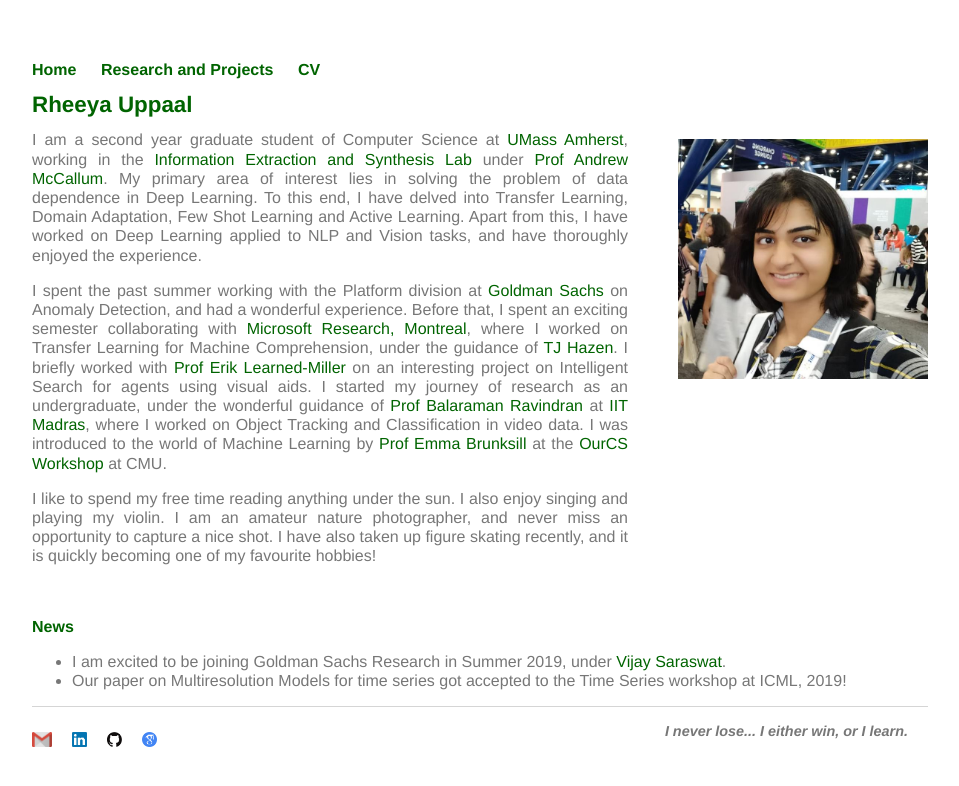
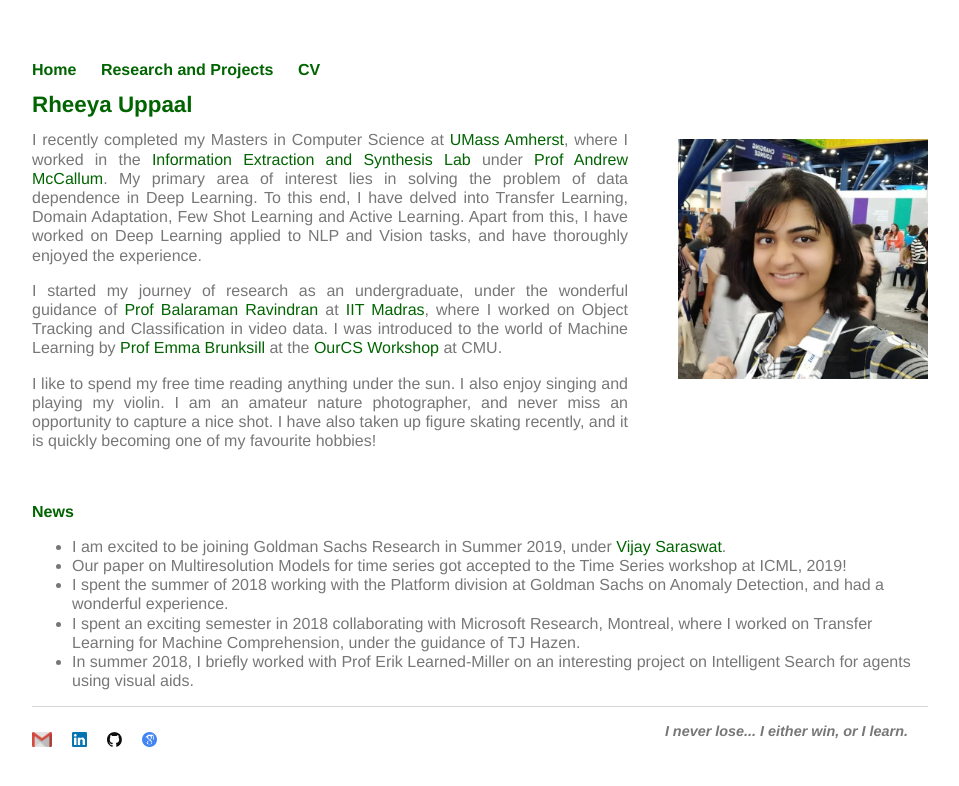
Before and after one commit to Uppaal/Uppaal.github.io, a Jekyll site: the page built from index.html, in a window 1280 px wide. Shown: the top 786 px of the page, without its empty margins (160-1119 px from the left). Built offline with Jekyll 4.4.1, drawn with Linux system fonts in a browser that asks for light colours.

Commit message:
Update index.html

```diff
--- a/index.html
+++ b/index.html
@@ -7,9 +7,14 @@ title: Rheeya Uppaal
 
 	<img src="images/IESL.jpeg" style="float:right" src="R2.jpeg" alt="picture" class="inline" width="250" style="padding-top: 0px; padding-bottom: 10px; padding-left: 40px; padding-right: 10px">
 
-	<p align="justify">I am a second year graduate student of Computer Science at <a href="https://www.cics.umass.edu/">UMass Amherst</a>, working in the <a href="http://www.iesl.cs.umass.edu/">Information Extraction and Synthesis Lab</a> under <a href="https://people.cs.umass.edu/~mccallum/">Prof Andrew McCallum</a>. My primary area of interest lies in solving the problem of data dependence in Deep Learning. To this end, I have delved into Transfer Learning, Domain Adaptation, Few Shot Learning and Active Learning. Apart from this, I have worked on Deep Learning applied to NLP and Vision tasks, and have thoroughly enjoyed the experience. </p>
 
-	<p align="justify">I spent the past summer working with the Platform division at <a href="https://www.goldmansachs.com/index.html">Goldman Sachs</a> on Anomaly Detection, and had a wonderful experience. Before that, I spent an exciting semester collaborating with <a href="https://www.microsoft.com/en-us/research/lab/microsoft-research-montreal/">Microsoft Research, Montreal</a>, where I worked on Transfer Learning for Machine Comprehension, under the guidance of <a href="https://www.microsoft.com/en-us/research/people/tihazen/">TJ Hazen</a>. I briefly worked with <a href="https://people.cs.umass.edu/~elm/">Prof Erik Learned-Miller</a> on an interesting project on Intelligent Search for agents using visual aids. I started my journey of research as an undergraduate, under the wonderful guidance of <a href="https://www.cse.iitm.ac.in/~ravi/">Prof Balaraman Ravindran</a> at <a href="https://www.cse.iitm.ac.in/">IIT Madras</a>, where I worked on Object Tracking and Classification in video data. I was introduced to the world of Machine Learning by <a href="https://cs.stanford.edu/people/ebrun/">Prof Emma Brunksill</a> at the <a href="http://www.cs.cmu.edu/ourcs/">OurCS Workshop</a> at CMU.</p>
+<!-- 	I am a Machine Learning Researcher at Goldman Sachs Research, where I work on ... -->
+	<p align="justify">I recently completed my Masters in Computer Science at <a href="https://www.cics.umass.edu/">UMass Amherst</a>, where I worked in the <a href="http://www.iesl.cs.umass.edu/">Information Extraction and Synthesis Lab</a> under <a href="https://people.cs.umass.edu/~mccallum/">Prof Andrew McCallum</a>. My primary area of interest lies in solving the problem of data dependence in Deep Learning. To this end, I have delved into Transfer Learning, Domain Adaptation, Few Shot Learning and Active Learning. Apart from this, I have worked on Deep Learning applied to NLP and Vision tasks, and have thoroughly enjoyed the experience. </p>
+
+
+	<p align="justify">I started my journey of research as an undergraduate, under the wonderful guidance of <a href="https://www.cse.iitm.ac.in/~ravi/">Prof Balaraman Ravindran</a> at <a href="https://www.cse.iitm.ac.in/">IIT Madras</a>, where I worked on Object Tracking and Classification in video data. I was introduced to the world of Machine Learning by <a href="https://cs.stanford.edu/people/ebrun/">Prof Emma Brunksill</a> at the <a href="http://www.cs.cmu.edu/ourcs/">OurCS Workshop</a> at CMU.</p>
+
+<!-- 	<p align="justify">I spent the past summer working with the Platform division at <a href="https://www.goldmansachs.com/index.html">Goldman Sachs</a> on Anomaly Detection, and had a wonderful experience. Before that, I spent an exciting semester collaborating with <a href="https://www.microsoft.com/en-us/research/lab/microsoft-research-montreal/">Microsoft Research, Montreal</a>, where I worked on Transfer Learning for Machine Comprehension, under the guidance of <a href="https://www.microsoft.com/en-us/research/people/tihazen/">TJ Hazen</a>. I briefly worked with <a href="https://people.cs.umass.edu/~elm/">Prof Erik Learned-Miller</a> on an interesting project on Intelligent Search for agents using visual aids. I started my journey of research as an undergraduate, under the wonderful guidance of <a href="https://www.cse.iitm.ac.in/~ravi/">Prof Balaraman Ravindran</a> at <a href="https://www.cse.iitm.ac.in/">IIT Madras</a>, where I worked on Object Tracking and Classification in video data. I was introduced to the world of Machine Learning by <a href="https://cs.stanford.edu/people/ebrun/">Prof Emma Brunksill</a> at the <a href="http://www.cs.cmu.edu/ourcs/">OurCS Workshop</a> at CMU.</p> -->
 
 	<p align="justify">I like to spend my free time reading anything under the sun. I also enjoy singing and playing my violin. I am an amateur nature photographer, and never miss an opportunity to capture a nice shot. I have also taken up figure skating recently, and it is quickly becoming one of my favourite hobbies!</p>
 
@@ -18,5 +23,9 @@ title: Rheeya Uppaal
 	<ul>
 		<li>I am excited to be joining Goldman Sachs Research in Summer 2019, under <a href="http://www.saraswat.org/">Vijay Saraswat</a>.</li>
 		<li>Our paper on Multiresolution Models for time series got accepted to the Time Series workshop at ICML, 2019!</li>
+		<li>I spent the summer of 2018 working with the Platform division at Goldman Sachs on Anomaly Detection, and had a wonderful experience. </li>
+		<li>I spent an exciting semester in 2018 collaborating with Microsoft Research, Montreal, where I worked on Transfer Learning for Machine Comprehension, under the guidance of TJ Hazen. </li>
+		<li>In summer 2018, I briefly worked with Prof Erik Learned-Miller on an interesting project on Intelligent Search for agents using visual aids. </li>
+	</ul>
 
 </div><!-- /.blurb -->
```
